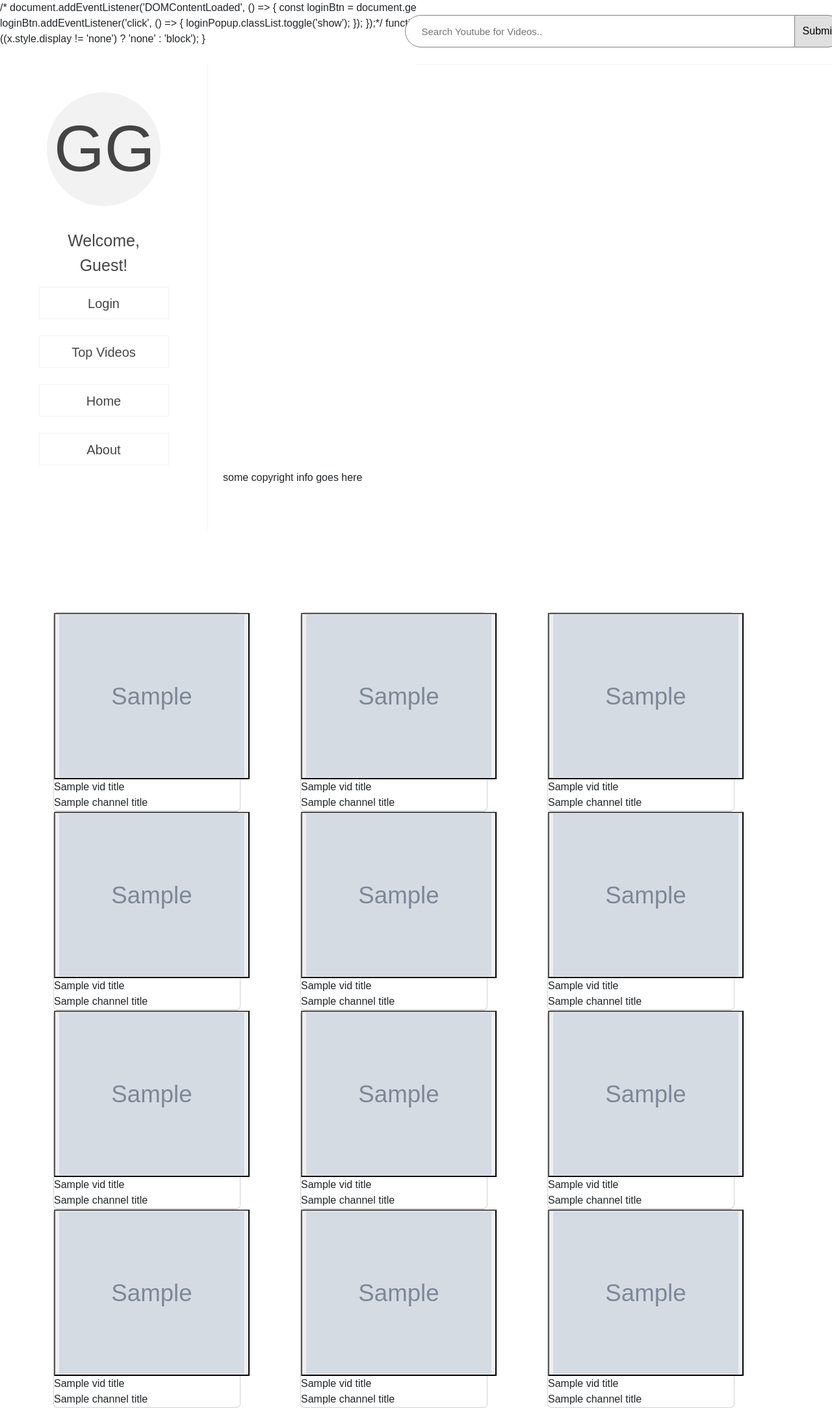
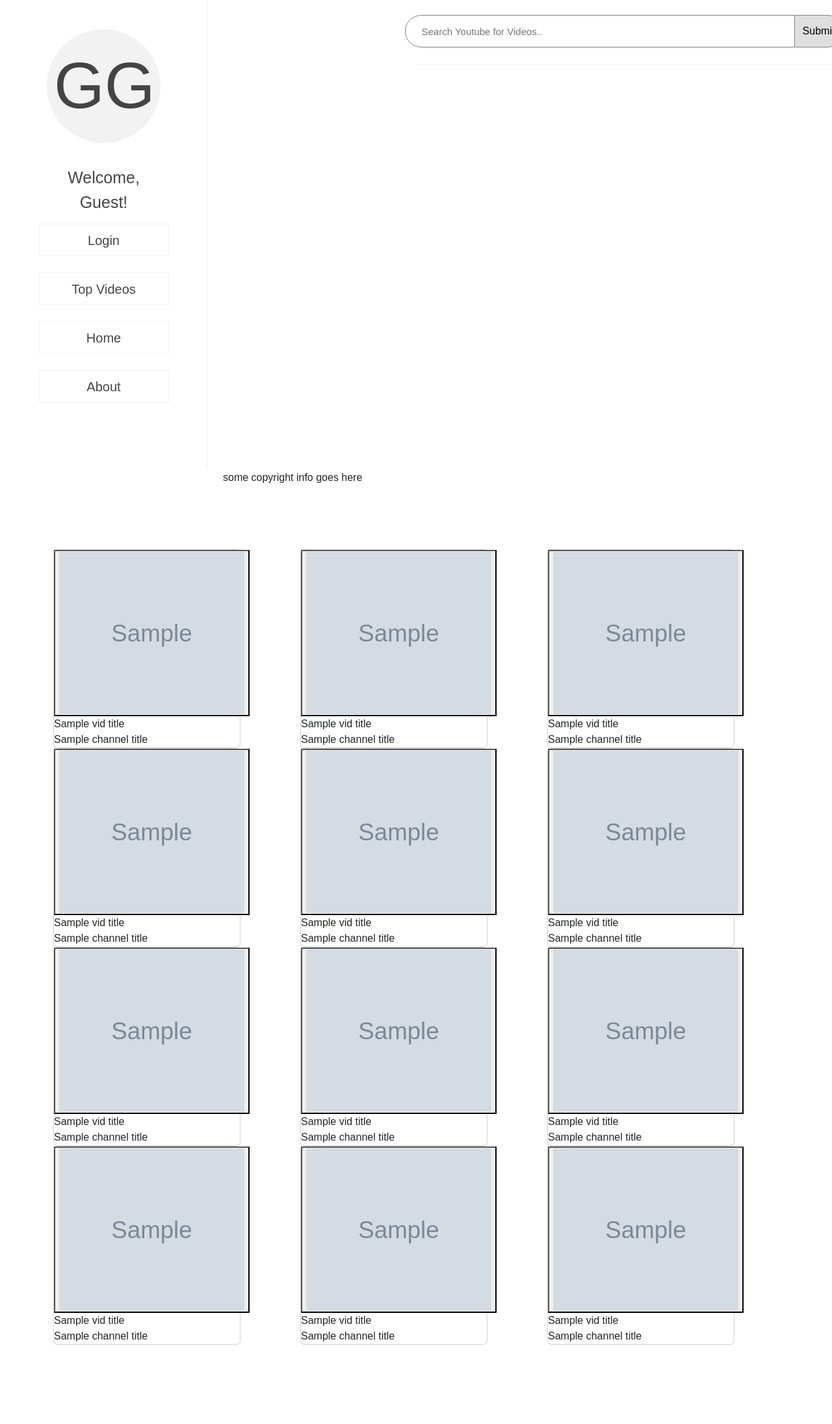
Before and after one commit to rtogn/YouTube-Comment-Sentiment-Analysis-Website, a Flask app: template templates/search_results.html in a window 1280 px wide. Shown: the whole page at 65% size. After the commit the page ends 2069 px from the top, so only its background shows below. Run offline with Flask 3, Linux system fonts and the light colour scheme; a user stored in the database is signed in; tables that the repository leaves empty hold one stand-in row (values such as "Sample post"); the template is opened without the code that fills it: most values are stand-ins (such as "Sample title", 1, 10 or a date in 2020); grey boxes marked "Sample" are stand-in pictures; some web fonts are replaced.

Commit message:
Fixing my merge mistake
Messed up on merge conflict issue, caused duplicate script section at the top. Just needed to be deleted.

```diff
--- a/templates/search_results.html
+++ b/templates/search_results.html
@@ -9,31 +9,8 @@
 	<link href="/static/allpages.css" rel="stylesheet" />
 	<link href="/static/login_bar.css" rel="stylesheet" />
 
-	/* document.addEventListener('DOMContentLoaded', () => {
-		const loginBtn = document.getElementById('loginBtn');
-		const loginPopup = document.getElementById('loginPopup');
-
-		loginBtn.addEventListener('click', () => {
-			loginPopup.classList.toggle('show');
-		});
-		});*/
-
-		function displayLogin (id) {
-			var x = document.getElementById(id);
-				x.style.display =
-				((x.style.display != 'none') ? 'none' : 'block');
-		}
 </head>
 <script>
-	/* document.addEventListener('DOMContentLoaded', () => {
-		const loginBtn = document.getElementById('loginBtn');
-		const loginPopup = document.getElementById('loginPopup');
-
-		loginBtn.addEventListener('click', () => {
-			loginPopup.classList.toggle('show');
-		});
-		});*/
-
 		function displayLogin (id) {
 			var x = document.getElementById(id);
 				x.style.display =
```
